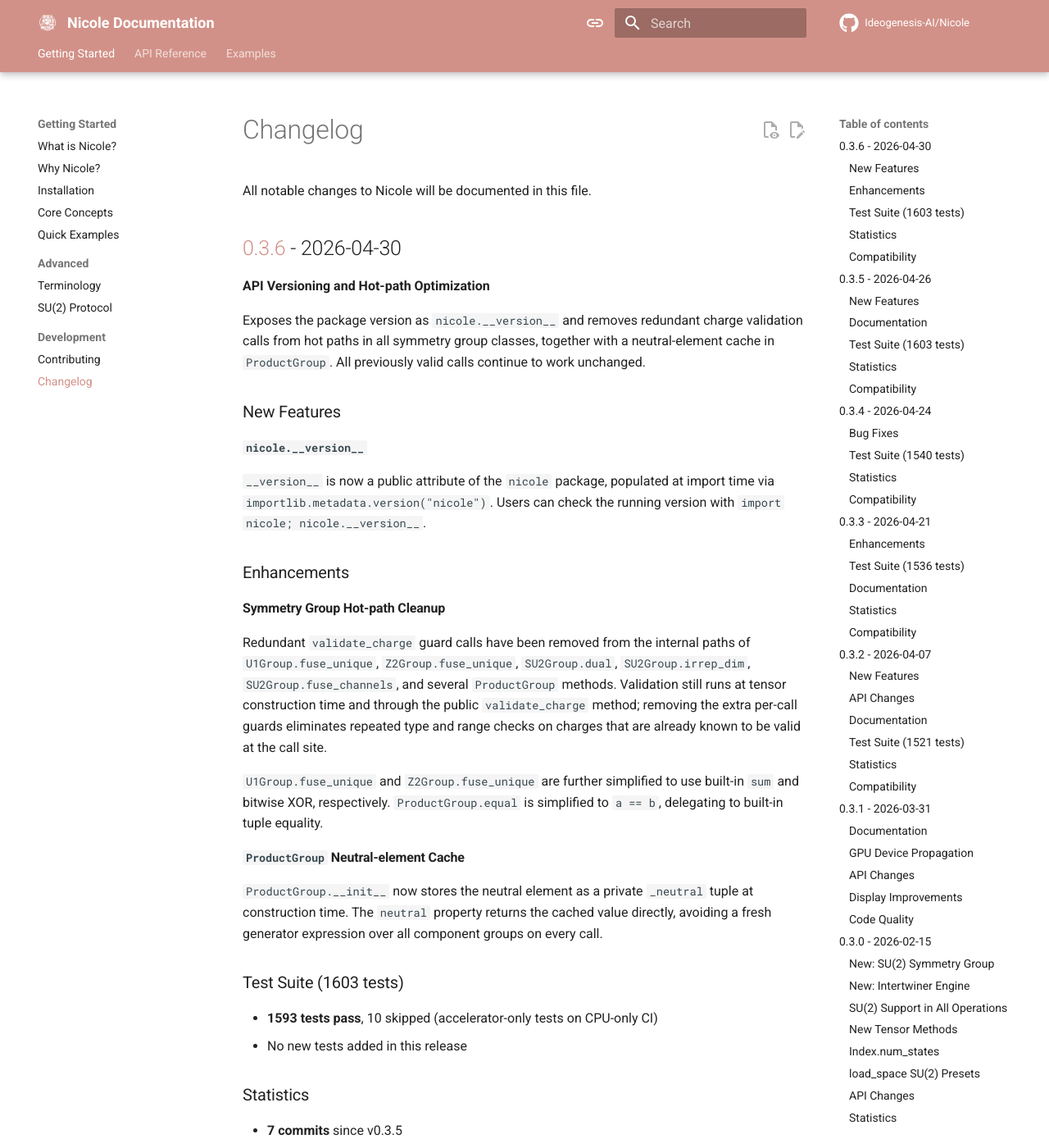
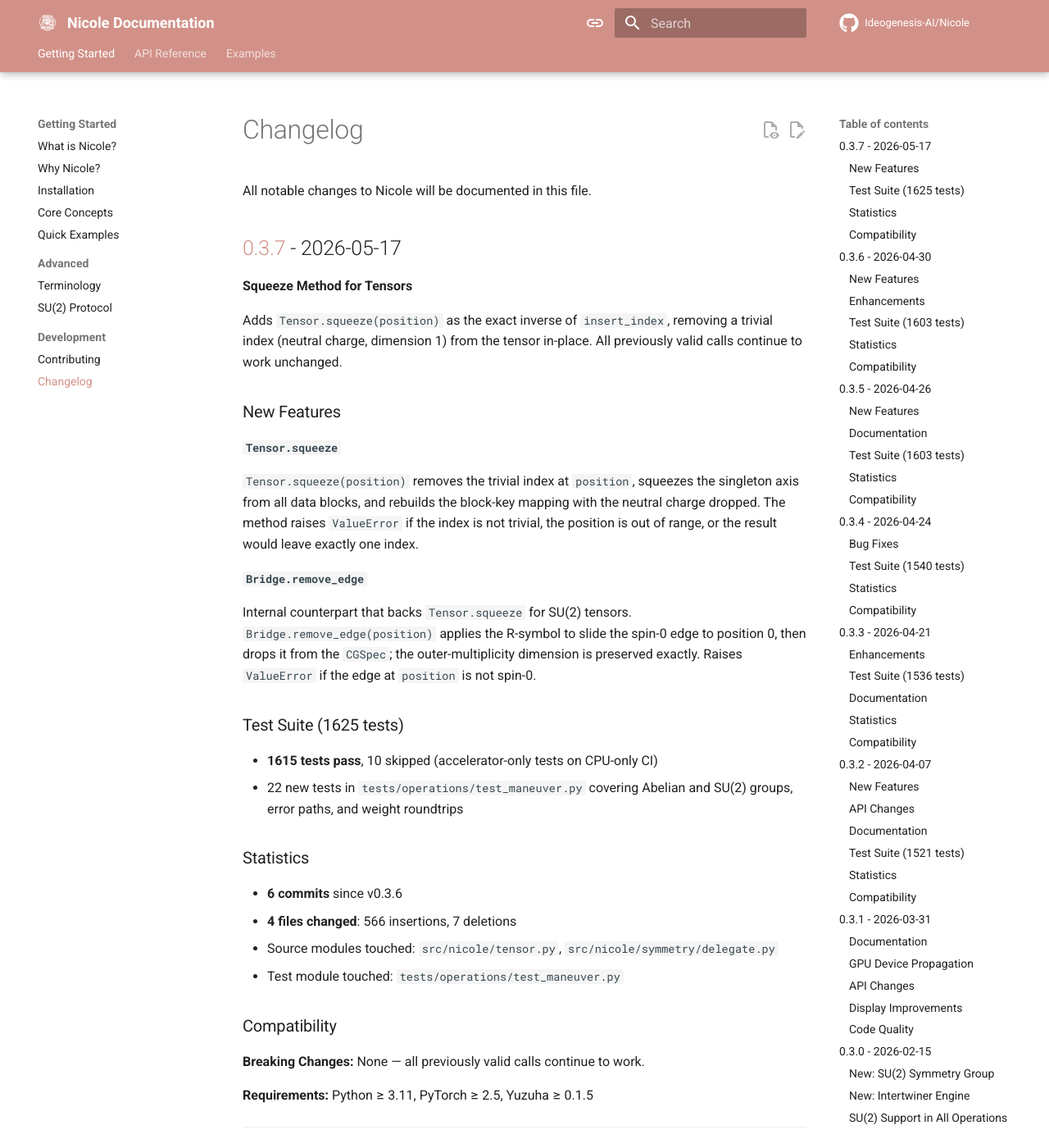
Before and after one commit to Ideogenesis-AI/Nicole, an MkDocs documentation site: the page built from docs/getting-started/changelog.md, in a window 1280 px wide and 1400 px high. Shown: the whole window at 82% size. Built offline with MkDocs 1.6.1 and Material for MkDocs 9.7.7, drawn with Linux system fonts in a browser that asks for light colours; comment, search, counter and statistics services are not loaded; the version menu is left out.

Commit message:
Update changelog for version 0.3.7, documenting the addition of `Tensor.squeeze` and `Bridge.remove_edge` methods
This update includes details on the new features, test suite results, and compatibility requirements. The `Tensor.squeeze` method allows for the removal of trivial indices, while `Bridge.remove_edge` provides an internal mechanism for SU(2) tensors. No breaking changes were introduced, ensuring all previous functionality remains intact.

```diff
--- a/docs/getting-started/changelog.md
+++ b/docs/getting-started/changelog.md
@@ -1,6 +1,53 @@
 # Changelog
 
 All notable changes to Nicole will be documented in this file.
+
+## [0.3.7] - 2026-05-17
+
+**Squeeze Method for Tensors**
+
+Adds `Tensor.squeeze(position)` as the exact inverse of `insert_index`,
+removing a trivial index (neutral charge, dimension 1) from the tensor
+in-place. All previously valid calls continue to work unchanged.
+
+### New Features
+
+#### `Tensor.squeeze`
+
+`Tensor.squeeze(position)` removes the trivial index at `position`, squeezes
+the singleton axis from all data blocks, and rebuilds the block-key mapping
+with the neutral charge dropped. The method raises `ValueError` if the index
+is not trivial, the position is out of range, or the result would leave exactly
+one index.
+
+#### `Bridge.remove_edge`
+
+Internal counterpart that backs `Tensor.squeeze` for SU(2) tensors.
+`Bridge.remove_edge(position)` applies the R-symbol to slide the
+spin-0 edge to position 0, then drops it from the `CGSpec`; the
+outer-multiplicity dimension is preserved exactly. Raises `ValueError` if the
+edge at `position` is not spin-0.
+
+### Test Suite (1625 tests)
+
+- **1615 tests pass**, 10 skipped (accelerator-only tests on CPU-only CI)
+- 22 new tests in `tests/operations/test_maneuver.py` covering Abelian and
+  SU(2) groups, error paths, and weight roundtrips
+
+### Statistics
+
+- **6 commits** since v0.3.6
+- **4 files changed**: 566 insertions, 7 deletions
+- Source modules touched: `src/nicole/tensor.py`, `src/nicole/symmetry/delegate.py`
+- Test module touched: `tests/operations/test_maneuver.py`
+
+### Compatibility
+
+**Breaking Changes:** None — all previously valid calls continue to work.
+
+**Requirements:** Python ≥ 3.11, PyTorch ≥ 2.5, Yuzuha ≥ 0.1.5
+
+---
 
 ## [0.3.6] - 2026-04-30
 
@@ -986,6 +1033,7 @@ Researchers and students in quantum many-body physics, condensed matter theory,
 
 ---
 
+[0.3.7]: https://github.com/Ideogenesis-AI/Nicole/releases/tag/v0.3.7
 [0.3.6]: https://github.com/Ideogenesis-AI/Nicole/releases/tag/v0.3.6
 [0.3.5]: https://github.com/Ideogenesis-AI/Nicole/releases/tag/v0.3.5
 [0.3.4]: https://github.com/Ideogenesis-AI/Nicole/releases/tag/v0.3.4
```
